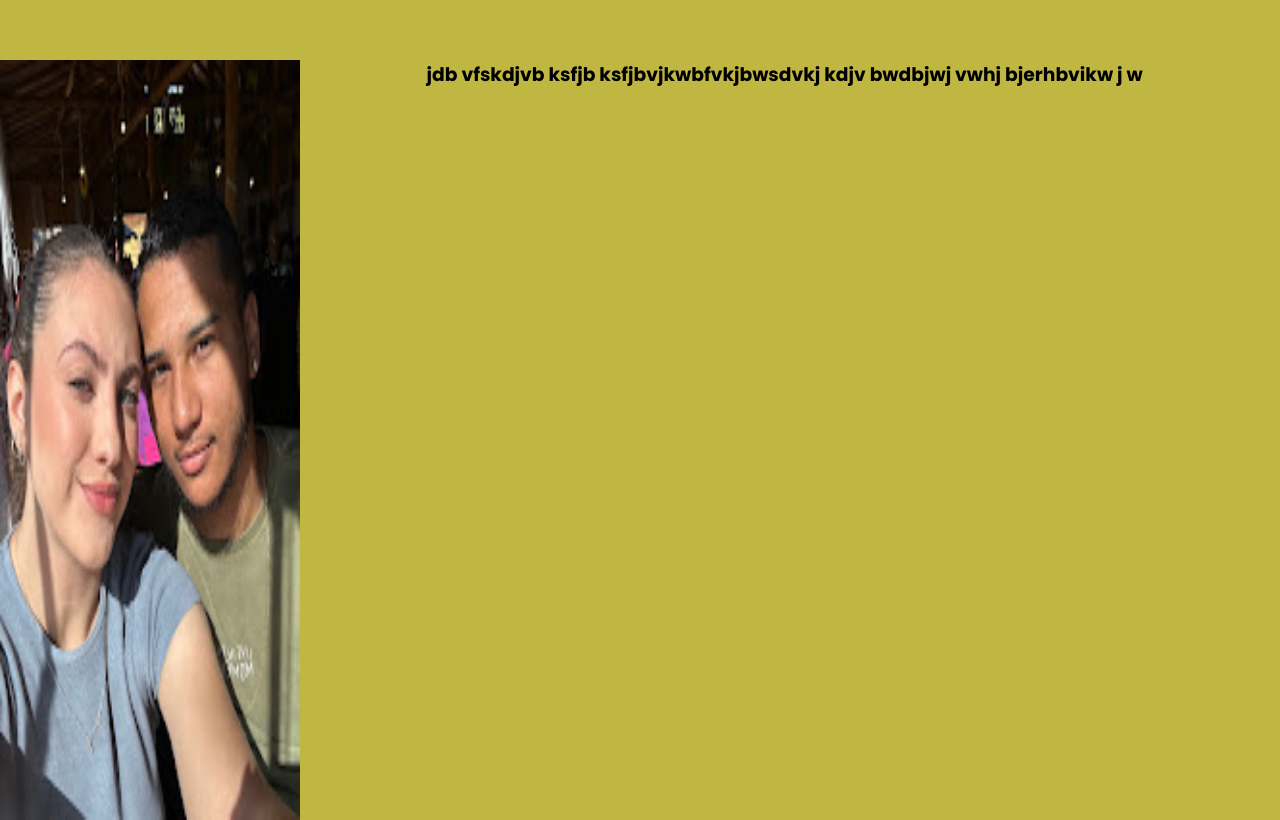
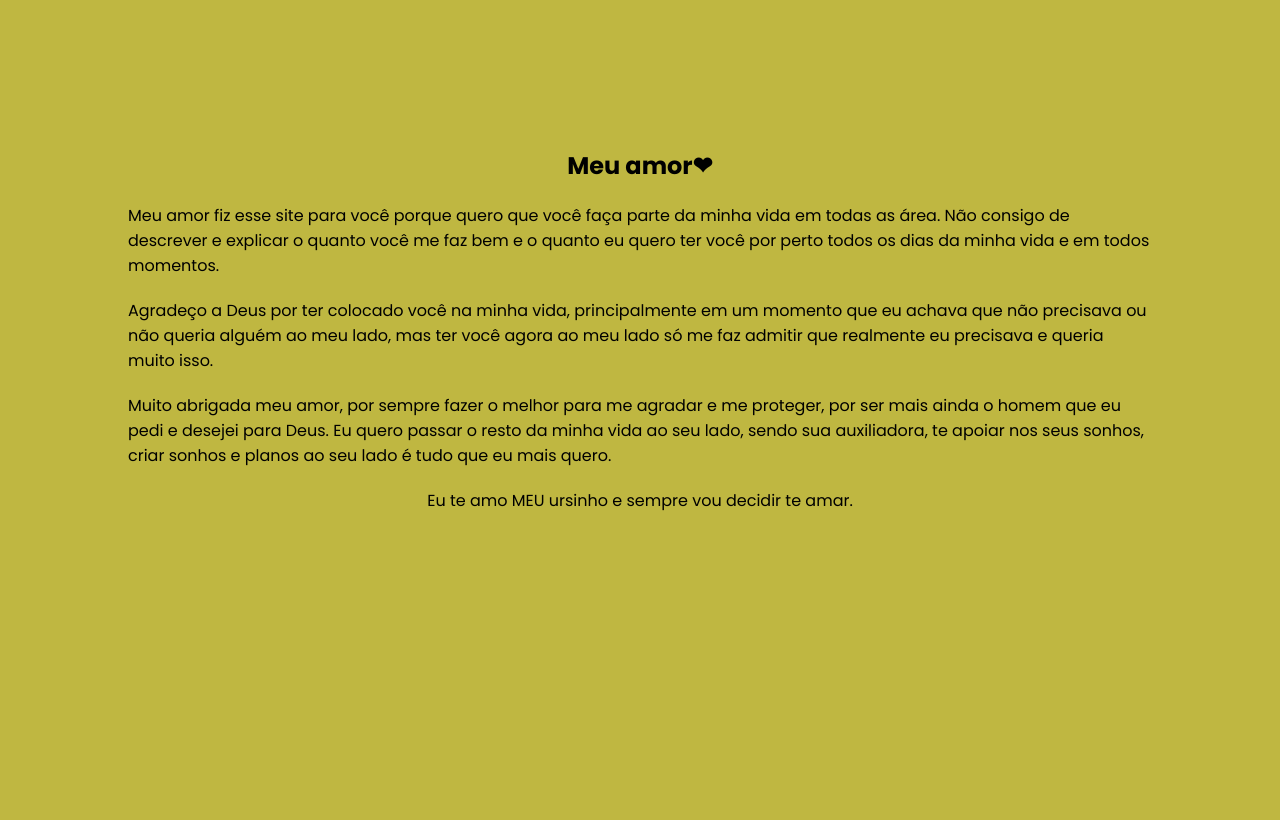
Before and after one commit to daynepacheco9/ArBear, a plain HTML site: page index.html in a window 1280 px wide. Shown: the part 766-1586 px from the top of the page. After the commit the page ends 1407 px from the top, so only its background shows below. Drawn offline with Linux system fonts and the light colour scheme.

Commit message:
vendo o que ajustei

```diff
--- a/index.html
+++ b/index.html
@@ -20,11 +20,22 @@
                     <h3>Mateus 19:6</h3>
                 </div>
             </section>
-            <section>
+            <section class="foto">
                 <img src="./img/day+andre.jpg" alt="">
             </section>
-            <section>
-                <h3>jdb vfskdjvb ksfjb ksfjbvjkwbfvkjbwsdvkj kdjv bwdbjwj vwhj bjerhbvikw j w</h3>
+            <section class="declaracao">
+                <h1>Meu amor❤</h1>
+                <p>
+                    Meu amor fiz esse site para você porque quero que você faça parte da minha vida em todas as área.
+                     Não consigo de descrever e explicar o quanto você me faz bem e o quanto eu quero ter você por perto todos os dias da minha vida e em todos momentos.
+                </p>
+                <p>
+                    Agradeço a Deus por ter colocado você na minha vida, principalmente em um momento que eu achava que não precisava ou não queria alguém ao meu lado, mas ter você agora ao meu lado só me faz admitir que realmente eu precisava e queria muito isso.
+                </p>
+                <p>
+                    Muito abrigada meu amor, por sempre fazer o melhor para me agradar e me proteger, por ser mais ainda o homem que eu pedi e desejei para Deus. Eu quero passar o resto da minha vida ao seu lado, sendo sua auxiliadora, te apoiar nos seus sonhos, criar sonhos e planos ao seu lado é tudo que eu mais quero.
+                </p>
+                <p>Eu te amo MEU ursinho e sempre vou decidir te amar.</p>
             </section>
         </div>
     </main>
--- a/style.css
+++ b/style.css
@@ -26,20 +26,35 @@ nav {
     color: white;
     align-items: center;
 }
-section{
+/* section{
     min-height: 95vh;
     min-width: 33.33vw;
     display: flex;
-}
+} */
 
 img{
     width: 300px;
-    height: auto;
+    height: 400px;
 }
 .versiculo{
+    min-width: 33vw;
     display: flex;
     flex-wrap: wrap;
     justify-content: center;
     align-items: center;
     flex-direction: column;
 }
+.foto{
+    display: flex;
+    align-items: center;
+    padding: 10vw;
+    justify-content: center;
+}
+.declaracao{
+    display: flex;
+    flex-wrap: wrap;
+    flex-direction: column;
+    padding: 10vw;
+    align-items: center;
+    gap: 20px;
+}
```
